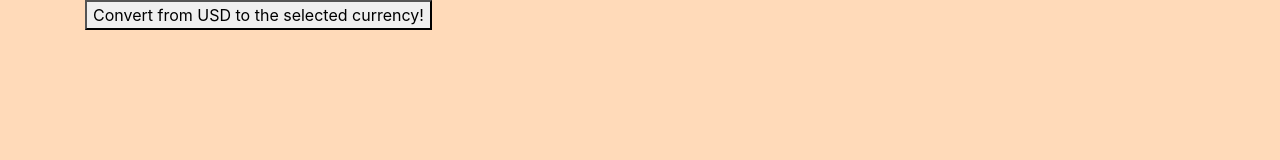
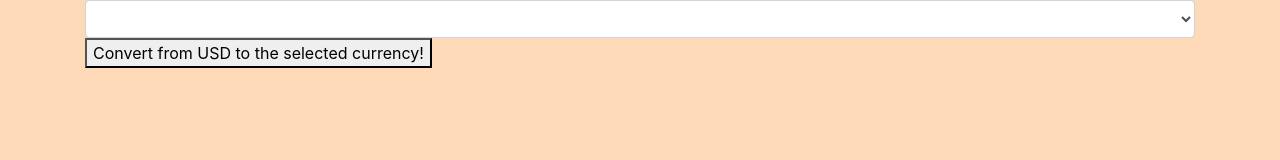
Before and after one commit to Cat-Denton/Currency-Exchanger, a website built with webpack: page src/index.html in a window 1280 px wide. Built offline with nearby package versions, Linux system fonts and the light colour scheme.

Commit message:
add currency drop-down menu to index.html

```diff
--- a/src/index.html
+++ b/src/index.html
@@ -4,6 +4,9 @@
 <body>
   <div class="container">
     <form id="currency-choice">
+      <select class="form-control" id="currency">
+
+      </select>
       <button type="submit">Convert from USD to the selected currency!</button>
     </form>
   </div>
```
